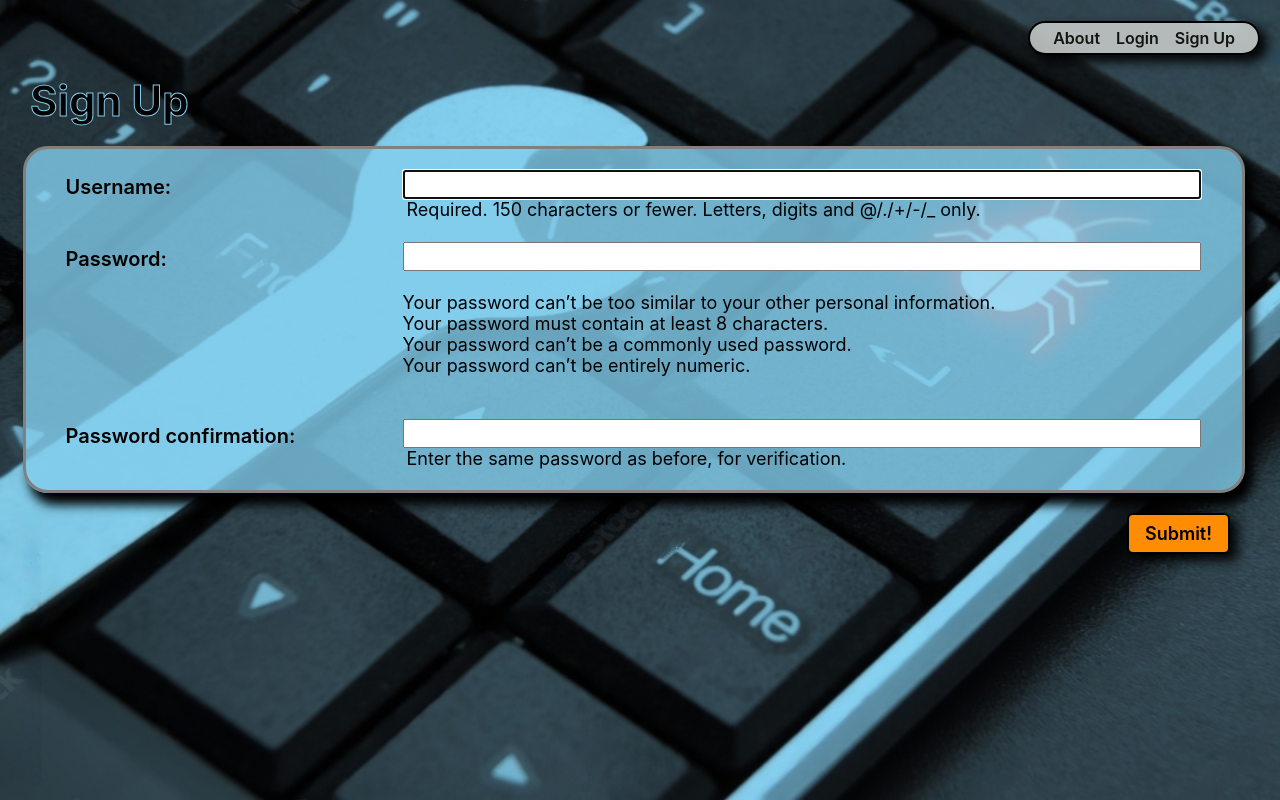
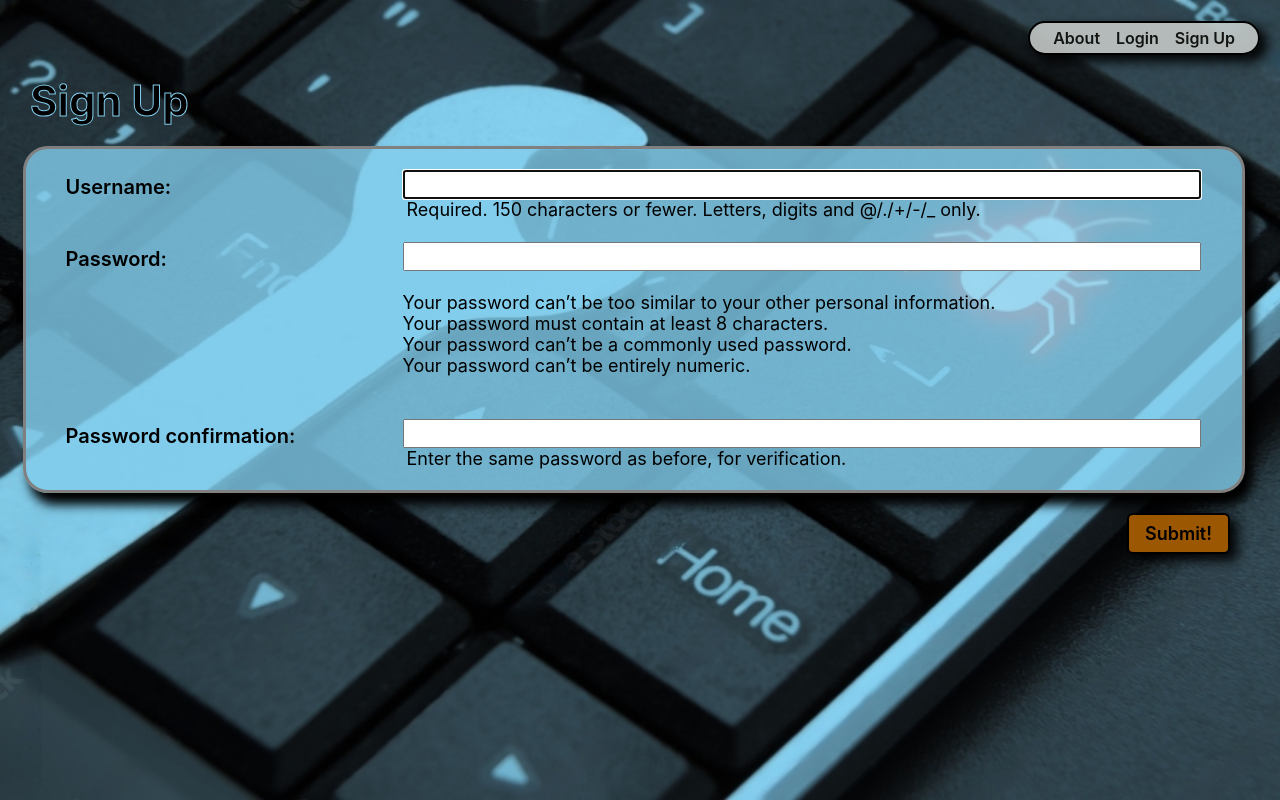
Before and after one commit to HeyThatsNeat/bug-catcher, a Django app: page /accounts/signup/ in a window 1280 px wide, with the pointer over the restyled element. Run offline with Django 4.2, Linux system fonts and the light colour scheme.

Commit message:
add button hover effects

```diff
--- a/main_app/static/css/form.css
+++ b/main_app/static/css/form.css
@@ -60,6 +60,10 @@ button.btn.submit {
   background-color: rgb(254, 141, 3);
   color: black;
   border-color: black;
+}
+
+button.btn.submit:hover {
+  background-color: rgb(156, 87, 2)
 }
 
 .signup-table {
```
